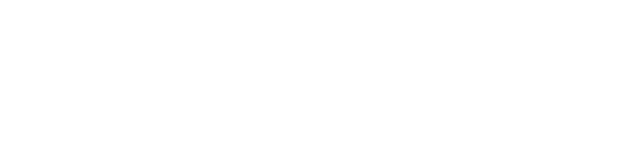
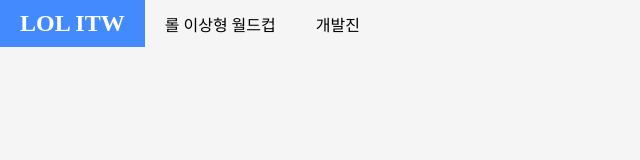
Before and after one commit to vacation-hard-study/LOL_ITW, a plain HTML site: page index.html in a window 1280 px wide. Shown: the whole page, without its empty margins (0-640 px from the left). Drawn offline with Linux system fonts and the light colour scheme.

Commit message:
feat: header nav bar

```diff
--- /dev/null
+++ b/css/index.css
@@ -0,0 +1,54 @@
+@charset "utf-8";
+
+html, body {
+    margin: 0;
+    padding: 0;
+    height: 100%;
+    width: 100%;
+    background-color: #f5f5f5;
+}
+
+ul {
+    list-style: none;
+}
+
+a {
+    text-decoration: none;
+    outline: none;
+}
+
+header {
+    display: flex;
+    flex-wrap: nowrap;
+}
+
+header > .header_logo {
+    background-color: #448AFF;
+    padding: 0 20px;
+}
+
+header h2 {
+    color: #fff;
+    margin: 10px 0;
+}
+
+header ul {
+	width:100%;
+	height: 100%;
+    margin: 0;
+    padding: 0;
+	display: flex;
+}
+
+header ul > li {
+    margin: 0;
+	font-size: 16px;
+	display: flex;
+	align-items: center;
+}
+
+header ul > li > a {
+    color: #000;
+    text-decoration: none;
+    padding: 0 20px;
+}
--- a/index.html
+++ b/index.html
@@ -5,6 +5,22 @@
         <meta http-equiv="X-UA-Compatible" content="IE=edge" />
         <meta name="viewport" content="width=device-width, initial-scale=1.0" />
         <title>main_page</title>
+        <link rel="stylesheet" href="css/index.css" />
     </head>
-    <body></body>
+
+    <body>
+        <header>
+            <div class="header_logo">
+                <h2>LOL ITW</h2>
+            </div>
+
+            <nav>
+                <ul>
+                    <li><a href="">롤 이상형 월드컵</a></li>
+                    <li><a href="">개발진</a></li>
+                </ul>
+            </nav>
+        </header>
+
+    </body>
 </html>
```
